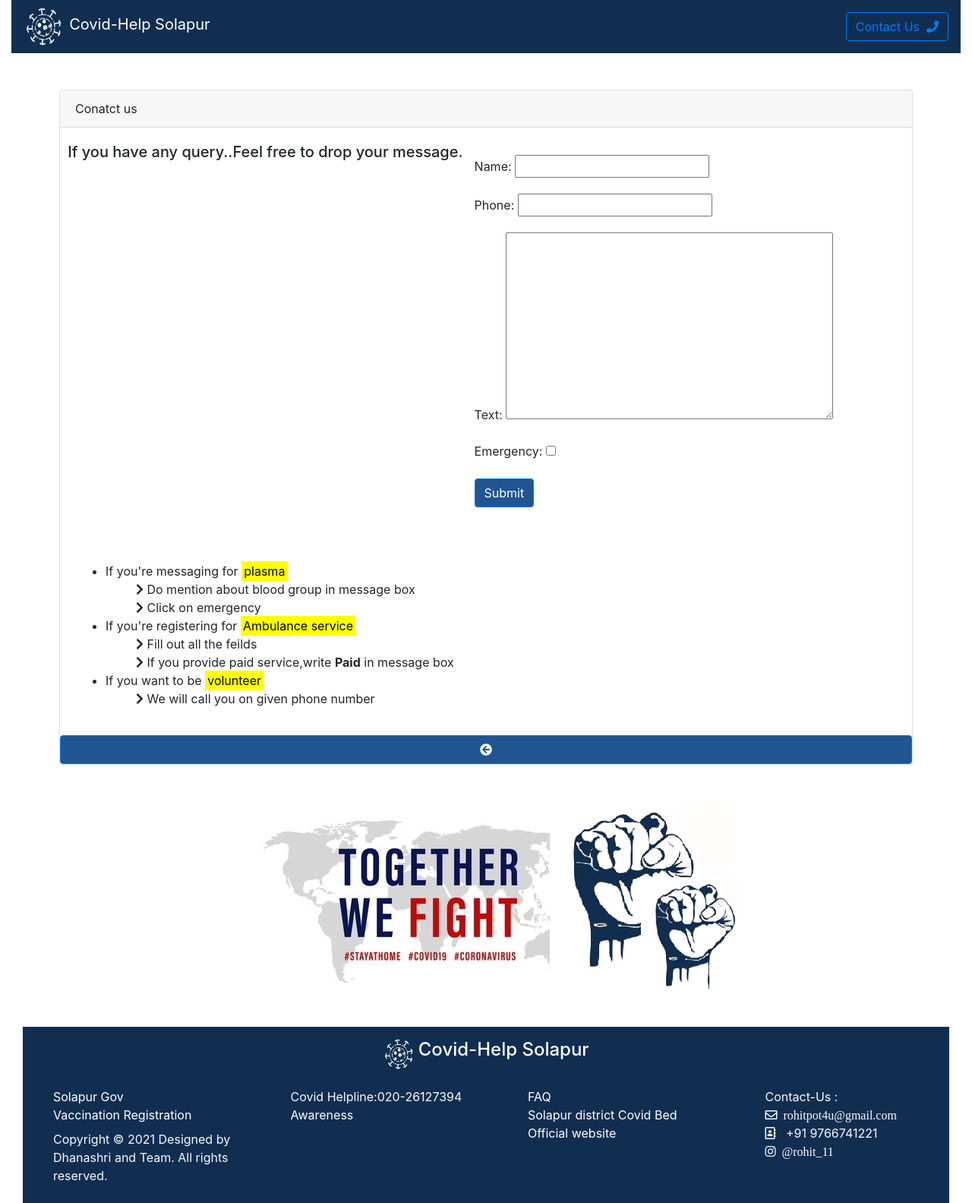
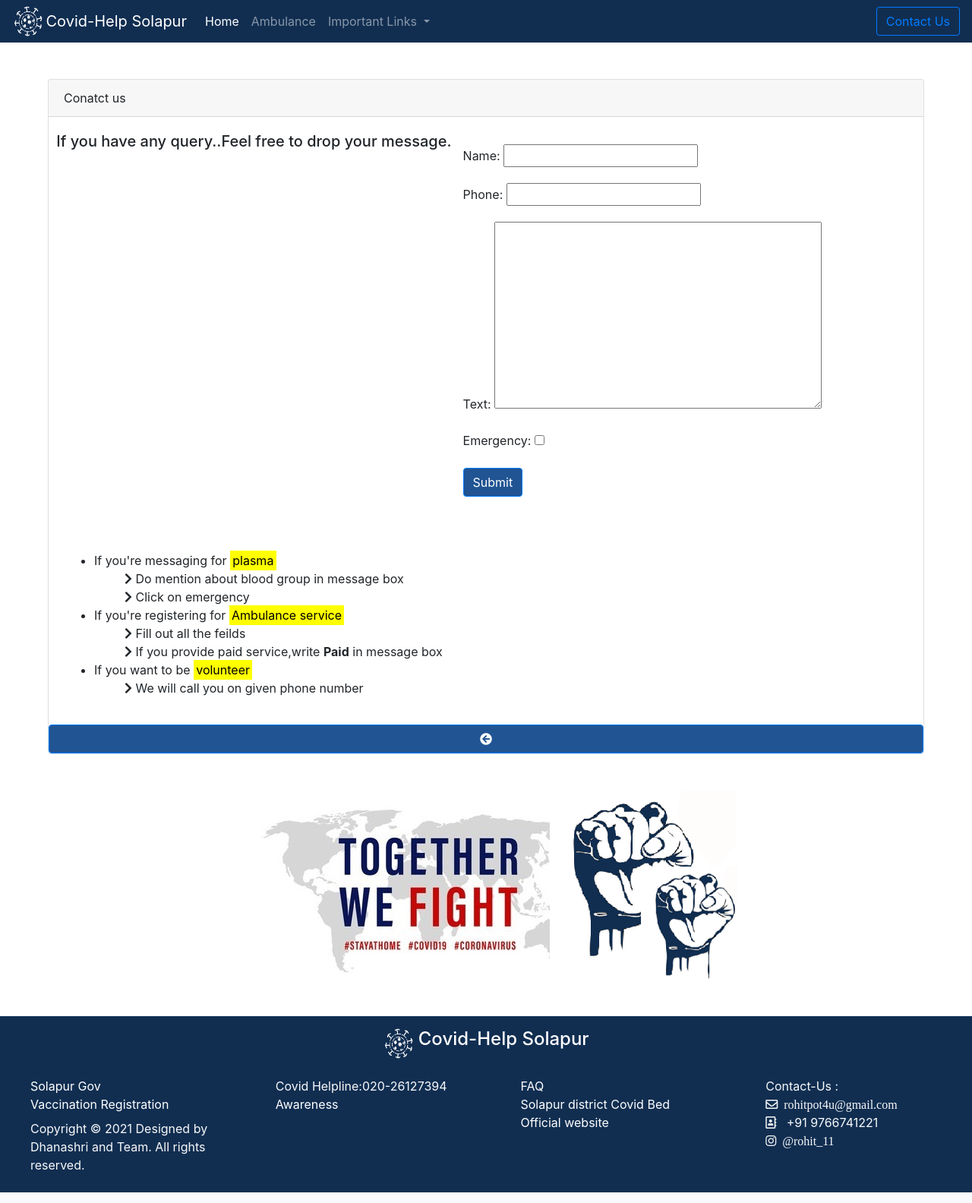
Before and after one commit to DhanashriHabde/test, a Django app: page /contact/ in a window 1280 px wide. Shown: the whole page at 76% size. Run offline with Django 3.2, Linux system fonts and the light colour scheme; some libraries are stand-ins or nearby versions.

Commit message:
Update base.html

```diff
--- a/main/templates/main/base.html
+++ b/main/templates/main/base.html
@@ -8,10 +8,14 @@
         <meta http-equiv="X-UA-Compatible" content="IE=edge">
         <title>{% block title %}{% endblock %}</title>
         <link rel="stylesheet" href="https://use.fontawesome.com/releases/v5.0.6/js/all.js">
+        <meta name = "viewport" content = "width=device-width, minimum-scale=1.0, maximum-scale = 1.0, user-scalable = no">
+
         <meta name="description" content="">
-        <meta name="viewport" content="width=device-width, initial-scale=1">
-        <link rel="stylesheet" href="">
-        <link rel="stylesheet" href="https://maxcdn.bootstrapcdn.com/bootstrap/4.0.0/css/bootstrap.min.css" integrity="sha384-Gn5384xqQ1aoWXA+058RXPxPg6fy4IWvTNh0E263XmFcJlSAwiGgFAW/dAiS6JXm" crossorigin="anonymous">
+
+        <link rel="stylesheet" href="{% static 'css/responsive.css' %}">
+        <link rel="stylesheet" href="https://cdn.jsdelivr.net/npm/bootstrap@4.6.0/dist/css/bootstrap.min.css" integrity="sha384-B0vP5xmATw1+K9KRQjQERJvTumQW0nPEzvF6L/Z6nronJ3oUOFUFpCjEUQouq2+l" crossorigin="anonymous">
+        <script src="https://code.jquery.com/jquery-3.5.1.slim.min.js" integrity="sha384-DfXdz2htPH0lsSSs5nCTpuj/zy4C+OGpamoFVy38MVBnE+IbbVYUew+OrCXaRkfj" crossorigin="anonymous"></script>
+<script src="https://cdn.jsdelivr.net/npm/bootstrap@4.6.0/dist/js/bootstrap.bundle.min.js" integrity="sha384-Piv4xVNRyMGpqkS2by6br4gNJ7DXjqk09RmUpJ8jgGtD7zP9yug3goQfGII0yAns" crossorigin="anonymous"></script>
         <link rel="stylesheet" href="https://use.fontawesome.com/releases/v5.7.0/css/all.css" integrity="sha384-lZN37f5QGtY3VHgisS14W3ExzMWZxybE1SJSEsQp9S+oqd12jhcu+A56Ebc1zFSJ" crossorigin="anonymous"/>
         <link href="https://unpkg.com/aos@2.3.1/dist/aos.css" rel="stylesheet">
         <script src="https://unpkg.com/aos@2.3.1/dist/aos.js"></script>
@@ -33,19 +37,48 @@
             text-decoration:none;
             color:white;
         }
+
+        .container-fluid-main{
+            margin:0;
+            padding:0;
+        }
+
+
     </style>
-    <body class="container-fluid">
-        <div >
+    <body class="container-fluid-main">
+
             <!--navbar starts-->
-            <nav class="navbar navbar-dark navcol d-flex">
-                <div class="">
-                    <img src="{% static 'img/navlogo.png'%}" width="50" height="50">
-                    <a class="navbar-brand" href=""> &nbsp;Covid-Help Solapur</a>
-                </div>
-                <div class="">
-                    <a href="{% url 'contact' %}"><button class="btn btn-outline-primary my-2 " >Contact Us&nbsp; <i class="fas fa-phone"></i></button></a>
-                </div>
-            </nav>
+    <nav class="navbar navbar-expand-lg navbar-dark navcol text-light">
+            <img src="{% static 'img/navlogo.png' %}" height="40" width="40" >&nbsp;
+            <a class="navbar-brand" href="{% url 'index' %}">Covid-Help Solapur</a>
+        <button class="navbar-toggler" type="button" data-toggle="collapse" data-target="#navbarSupportedContent" aria-controls="navbarSupportedContent" aria-expanded="false" aria-label="Toggle navigation">
+            <span class="navbar-toggler-icon"></span>
+        </button>
+
+  <div class="collapse navbar-collapse" id="navbarSupportedContent">
+    <ul class="navbar-nav mr-auto">
+      <li class="nav-item active">
+        <a class="nav-link" href="/">Home <span class="sr-only">(current)</span></a>
+      </li>
+      <li class="nav-item">
+        <a class="nav-link" href="{% url 'ambulance' %}">Ambulance</a>
+      </li>
+      <li class="nav-item dropdown">
+        <a class="nav-link dropdown-toggle" href="#" id="navbarDropdown" role="button" data-toggle="dropdown" aria-haspopup="true" aria-expanded="false">
+          Important Links
+        </a>
+        <div class="dropdown-menu" aria-labelledby="navbarDropdown">
+          <a class="dropdown-item" href="https://selfregistration.cowin.gov.in/" target="_blank">Vaccin Registration</a>
+          <a class="dropdown-item" href="https://solapur.gov.in/en/corona/" target="_blank">Solapur Official Webiste</a>
+        </div>
+      </li>
+
+    </ul>
+    <div class=" my-2 my-lg-0">
+      <a class="btn btn-outline-primary my-2 my-sm-0" href="{% url 'contact'%}" >Contact Us</a>
+    </div>
+  </div>
+</nav>
 
             <!--navbar end-->
 
@@ -53,25 +86,25 @@
 
 
                 {% endblock content %}
-        </div>
+
 
 
 
         <div class="col text-center">
             <div data-aos="fade-up-right" data-aos-duration="3000" class="col  pl-5">
-                    <img src="{% static 'img/fight1.jpg' %}">
-                    <img src="{% static 'img/fight.PNG' %}">
+                    <img src="{% static 'img/fight1.jpg' %}" id="fight1">
+                    <img src="{% static 'img/fight.PNG' %}" id="fight2">
             </div>
         </div>
 
-        <footer  class="container-fluid pt-5">
+        <footer  class="container-fluid-main pt-5">
                 <div class="navcol">
                     <div class="pt-3 pb-3 d-flex justify-content-center">
                         <img src="{% static 'img/navlogo.png'%}" width="40" height="40">
                         <h4 class="footerlink">&nbsp;Covid-Help Solapur<h4>
                     </div>
 
-                    <div class="row text-light pt-2 pb-2">
+                    <div class="row text-light pt-2 pb-2 mr-1">
                         <div class="col">
                             <ul style="list-style-type:none;">
                                 <li><a href="https://solapur.gov.in/en/corona/" class="footerlink" target="_blank"> Solapur Gov</a></li>
```
